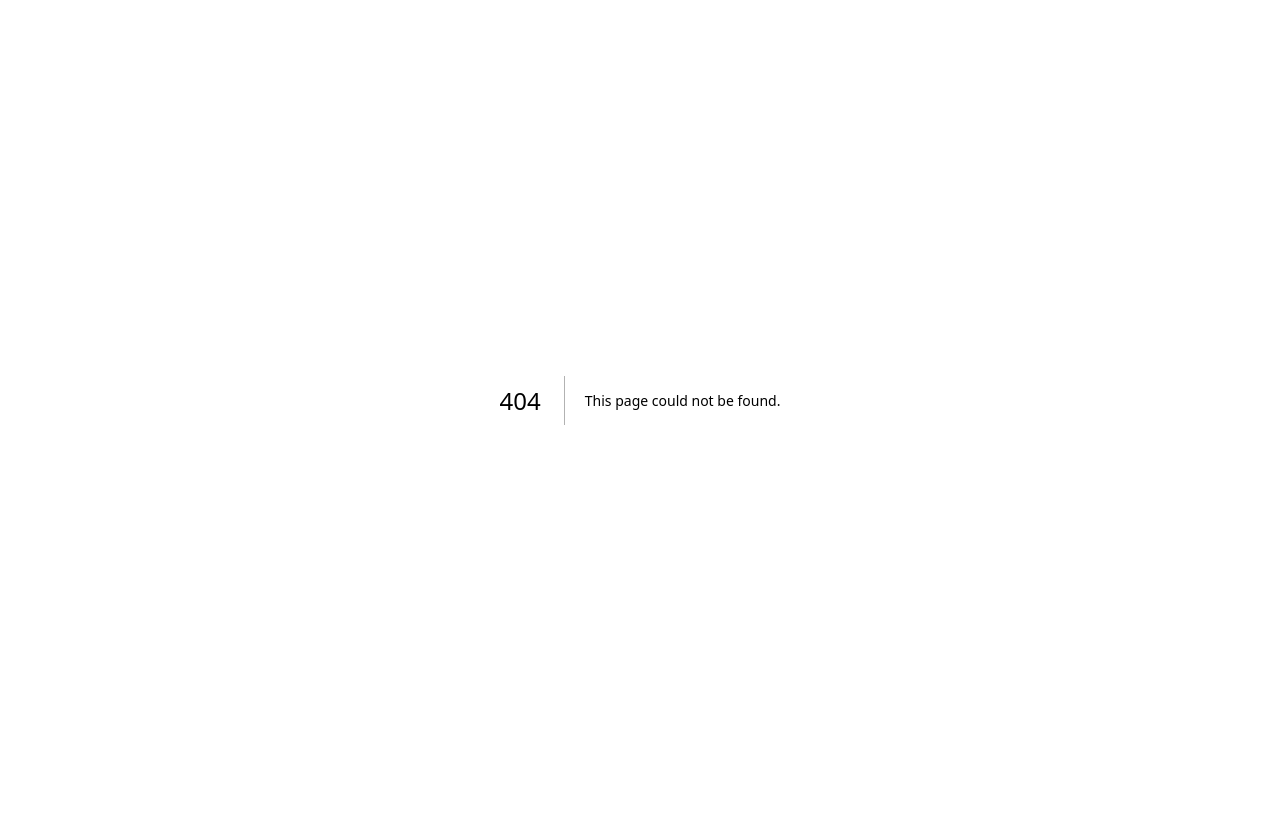
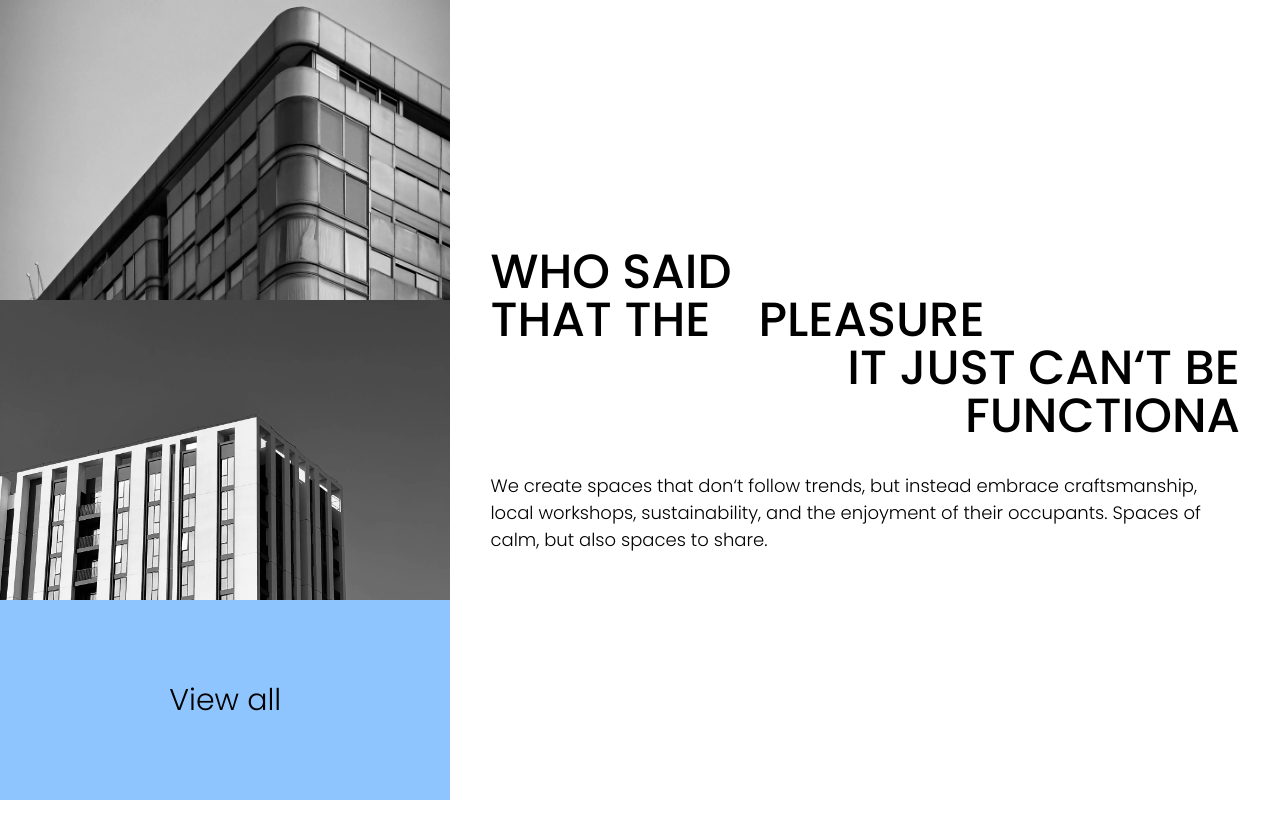
Before and after one commit to AhmedMohamed800/animation-for-the-win, a Next.js app: page /animations/scroll-horizontal-shift in a window 1280 px wide. Before the commit this address had no page. Shown: the top 838 px of the page. Before the commit the page ends 800 px from the top, so only its background shows below. Built offline with nearby package versions, Linux system fonts and the light colour scheme.

Commit message:
feat: create scroll-horizontal-shift

```diff
--- /dev/null
+++ b/app/animations/scroll-horizontal-shift/page.tsx
@@ -0,0 +1,159 @@
+"use client";
+import Image from "next/image";
+import gsap from "gsap";
+import { useGSAP } from "@gsap/react";
+import { useRef } from "react";
+import { ScrollSmoother } from "gsap/ScrollSmoother";
+import { ScrollTrigger } from "gsap/ScrollTrigger";
+
+gsap.registerPlugin(useGSAP, ScrollSmoother, ScrollTrigger);
+
+export default function ScrollHorizontalShift() {
+  const wrapper = useRef<HTMLDivElement | null>(null);
+  const firstContainerChild = useRef<HTMLDivElement | null>(null);
+  const secondContainer = useRef<HTMLDivElement | null>(null);
+  const timeline = useRef<gsap.core.Timeline | null>(null);
+
+  useGSAP(() => {
+    const smoother = ScrollSmoother.create({
+      smooth: 2,
+      normalizeScroll: true,
+      smoothTouch: 0.1,
+    });
+
+    timeline.current = gsap.timeline({
+      defaults: {
+        ease: "none",
+      },
+      scrollTrigger: {
+        trigger: wrapper.current,
+        pin: true,
+        start: "top top",
+        end: "+=1500vh",
+        scrub: true,
+        pinSpacing: true,
+      },
+    });
+
+    timeline.current
+      .to(secondContainer.current, {
+        xPercent: -100,
+        duration: 2,
+      })
+      .fromTo(
+        ".reveal-image-container",
+        {
+          clipPath: "polygon(100% 0%, 100% 100%, 30% 100%, 30% 0%);",
+          left: -300,
+        },
+        {
+          clipPath: "polygon(100% 0%, 100% 100%, 0% 100%, 0% 0%)",
+          duration: 2,
+          left: 0,
+        },
+        "<",
+      )
+      .to(
+        firstContainerChild.current,
+        {
+          xPercent: -100,
+          duration: 0.8,
+        },
+        "<1.22",
+      )
+      .to(".reveal-image", {
+        yPercent: -100,
+        duration: 1,
+      });
+
+    return () => smoother.kill();
+  });
+
+  return (
+    <div
+      id="smooth-wrapper"
+      style={{
+        fontFamily: "Poppins",
+      }}
+    >
+      <div id="smooth-content" className="overflow-hidden">
+        <div id="wrapper" className="w-[200vw] " ref={wrapper}>
+          <div className="flex min-h-screen ">
+            <div className="flex w-screen bg-white">
+              <div
+                className="relative z-2 flex flex-col w-[80%]"
+                ref={firstContainerChild}
+              >
+                <div className="relative flex-3 h-full w-full bg-black">
+                  <Image
+                    src="/scroll-image-reveal/building1.webp"
+                    alt="building1"
+                    fill
+                    className="object-cover"
+                  />
+                </div>
+                <div className="relative flex-3 h-full w-full bg-black">
+                  <Image
+                    src="/scroll-image-reveal/building2.webp"
+                    alt="building1"
+                    fill
+                    className="object-cover"
+                  />
+                </div>
+                <div className="flex flex-2 items-center justify-center h-full w-full bg-blue-300">
+                  <h3 className="text-3xl text-black font-light">View all</h3>
+                </div>
+              </div>
+              <div className="flex flex-col justify-center text-black px-10 gap-8">
+                <h2 className="flex flex-col w-full text-5xl font-medium uppercase">
+                  <span>Who said</span>
+                  <div className="flex gap-12">
+                    <span>That the</span>
+                    <span>pleasure</span>
+                  </div>
+                  <span className="self-end">It just can&lsquo;t be</span>{" "}
+                  <span className="self-end">Functiona</span>
+                </h2>
+                <p className="text-[18px] font-light">
+                  We create spaces that don&lsquo;t follow trends, but instead
+                  embrace craftsmanship, local workshops, sustainability, and
+                  the enjoyment of their occupants. Spaces of calm, but also
+                  spaces to share.
+                </p>
+              </div>
+            </div>
+            <div
+              className="w-screen flex items-center justify-center bg-pink-600"
+              ref={secondContainer}
+            >
+              <div className="reveal-image-container relative overflow-hidden w-[65%] h-[70%] rounded-sm">
+                <div className="relative w-full h-full bg-fixed">
+                  <Image
+                    src="/scroll-image-reveal/building3.webp"
+                    alt="building1"
+                    fill
+                    className="object-cover rounded-sm "
+                  />
+                </div>
+                <div className="reveal-image -top-full relative w-full h-full">
+                  <Image
+                    src="/scroll-image-reveal/building4.webp"
+                    alt="building1"
+                    fill
+                    className="object-cover rounded-sm"
+                  />
+                </div>
+              </div>
+            </div>
+          </div>
+        </div>
+
+        <div className="flex items-center justify-center min-h-screen w-full bg-amber-100">
+          <h1 className="text-black text-6xl font-medium">
+            Animation For The Win
+          </h1>
+        </div>
+      </div>
+    </div>
+  );
+}
--- a/app/page.tsx
+++ b/app/page.tsx
@@ -69,6 +69,13 @@ export default function Home() {
         >
           Scroll Columns
         </Link>
+
+        <Link
+          href="/animations/scroll-horizontal-shift"
+          className="border border-foreground px-4 py-2 hover:opacity-90"
+        >
+          scroll-horizontal-shift
+        </Link>
       </div>
     </div>
   );
```
